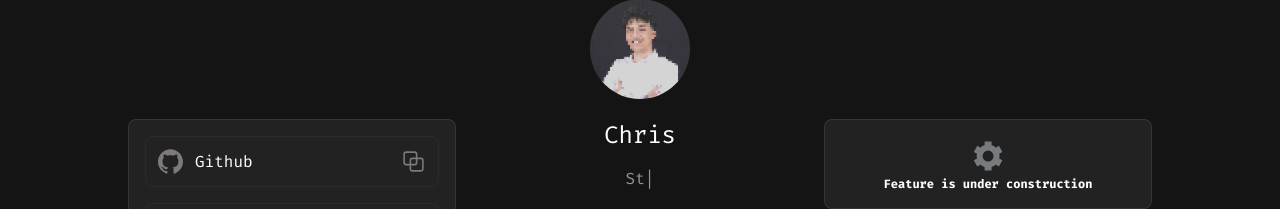
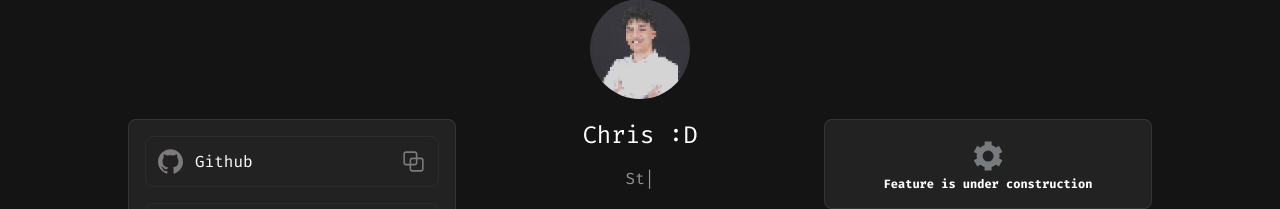
Before and after one commit to chris911e/portfolio-frontend, a React (Vite) app: page / in a window 1280 px wide. Shown: the part 119-328 px from the top of the page. Built offline with nearby package versions, Linux system fonts and the light colour scheme.

Commit message:
feat: just testing if CI/CD workflow fully works e2e

```diff
--- a/src/pages/Home.tsx
+++ b/src/pages/Home.tsx
@@ -39,7 +39,7 @@ export default function Home() {
                 "
             >
                 <div className="text-center text-2xl">
-                    Chris
+                    Chris :D
                 </div>
                 <Typewriter
                     words={[
```
